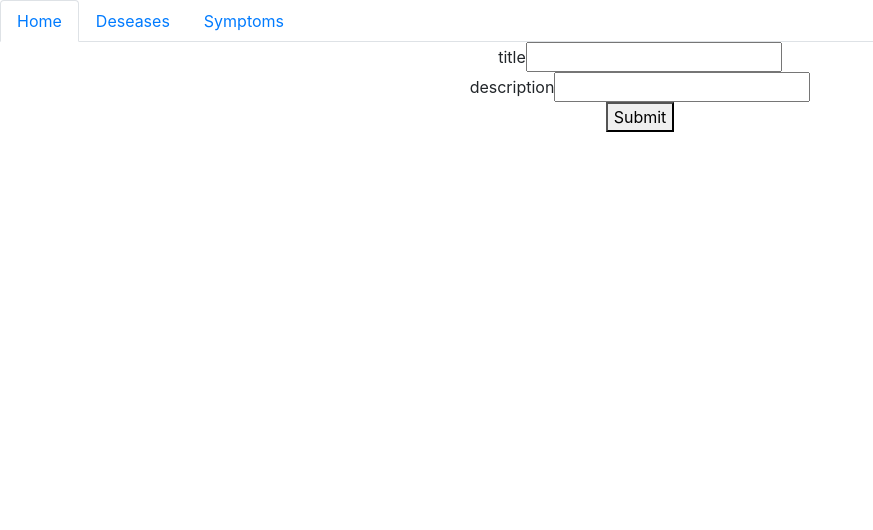
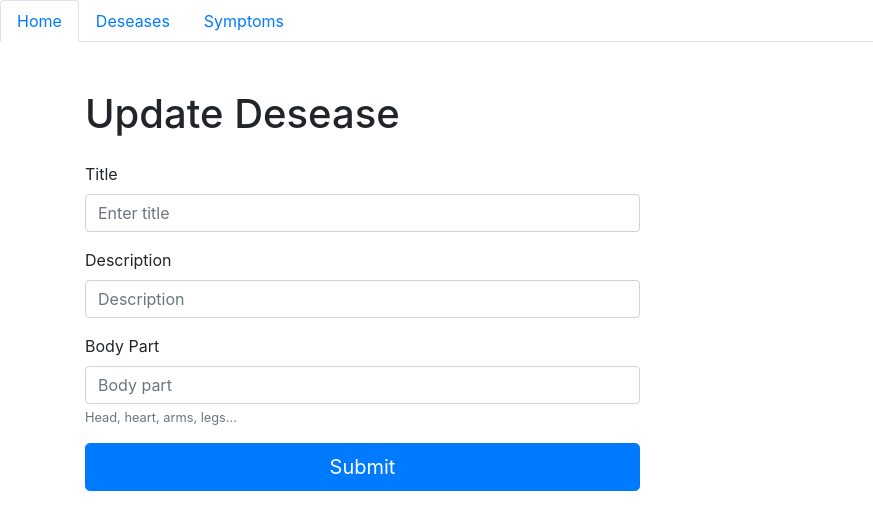
Before and after one commit to cignoBianco/React, a React (Create React App) app: page /edit-desease/1 in a window 1280 px wide. Shown: the top 530 px of the page, without its empty margins (0-873 px from the left). Built offline with nearby package versions, Linux system fonts and the light colour scheme; no server answers.

Commit message:
bootstraped symptoms list and form, updating form, home...

```diff
--- a/src/App.js
+++ b/src/App.js
@@ -39,4 +39,4 @@ function App() {
   );
 }
 
-export default App;
+export default App
--- a/src/components/DeseaseContainer.js
+++ b/src/components/DeseaseContainer.js
@@ -1,5 +1,5 @@
 import React, { useState, useEffect } from 'react'
-import { Link } from 'react-router-dom';
+import { Link } from 'react-router-dom'
 import axios from 'axios'
 import {Card, CardDeck, Button} from 'react-bootstrap'
 
@@ -23,6 +23,7 @@ const DeseaseContainer = () => {
             </Button>
         </Link>
         <br/><br/>
+
         <CardDeck>
         {deseases.map(desease => {
         return (
--- a/src/components/Home.js
+++ b/src/components/Home.js
@@ -1,6 +1,5 @@
 import React, { useState, useEffect } from 'react'
-import ReactDOM from "react-dom"
-import { Link } from 'react-router-dom';
+import { Link } from 'react-router-dom'
 import axios from 'axios'
 
 const Home = () => {
@@ -25,30 +24,22 @@ const Home = () => {
         t.title.toLowerCase().includes(searchTerm.toLocaleLowerCase())
     );
 
-      //const results =
-
   return (
     <>
     <div className="flex">
-          <h1>Home</h1>
-
-
-
+        <h1 class="mt-5 mb-3">Home</h1>
+        <p>Find desease</p>
             <input
                 type="text"
                 placeholder="Search"
                 value={searchTerm}
                 onChange={handleChange}
             />
-
     </div>
-
-
 
     {results.map(desease => {
         return (
             <Link to={{pathname:'/deseases/' + desease.id}}>
-
                 <p>
                     {desease.title}
                     {desease.description}
@@ -59,11 +50,6 @@ const Home = () => {
     )}
     </>
   );
-};
-/*  {deseases.map(item => (
-    <li>{item}</li>
-    ))}*/
-
-
+}
 
 export default Home
--- a/src/components/NotFound.js
+++ b/src/components/NotFound.js
@@ -4,7 +4,9 @@ const NotFound = () => {
   return (
     <>
       <div className="flex">
-        404
+        <h1 className="mt-5">404</h1>
+        <p>Oops! Something is wrong.</p>
+        <a class="button" href="/"><i class="icon-home"></i> Go back in initial page, is better.</a>
       </div>
     </>
   );
--- a/src/components/SymptomsContainer.js
+++ b/src/components/SymptomsContainer.js
@@ -1,6 +1,7 @@
 import React, { useState, useEffect } from 'react'
-import { Link } from 'react-router-dom';
+import { Link } from 'react-router-dom'
 import axios from 'axios'
+import {Card, CardDeck, Button} from 'react-bootstrap'
 
 const SymptomsContainer = () => {
 
@@ -16,23 +17,34 @@ const SymptomsContainer = () => {
     }, [])
 
     return (
-        <>
-        <Link to={{pathname:'/new-symptom/'}}>New symptome</Link>
-        <div className="flex">
+        <><br/>
+        <Link to={{pathname:'/new-symptom/'}}>
+            <Button variant="primary">
+                New symptom
+            </Button>
+        </Link>
+        <br/><br/>
+
+        <CardDeck>
             {symptoms.map(symptom => {
             return (
-                <Link to={{pathname:'/deseases/' + symptom.id}} key={symptom.id}>
-
-                <p>
-                    {symptom.title}
-                    {symptom.description}
-                </p>
-                </Link>
+                <Card  class="card mb-3" style={{minWidth: "18rem", marginBottom: "1rem"}}>
+                    <Card.Body>
+                        <Link to={{pathname:'/symptoms/' + symptom.id}} key={symptom.id}>
+                            <Card.Title>{symptom.title}</Card.Title>
+                        </Link>
+                        <Card.Text>
+                            {symptom.description}
+                        </Card.Text>
+                    </Card.Body>
+                    <Card.Footer>
+                        <small className="text-muted">Last updated {symptom.updated_at} mins ago</small>
+                    </Card.Footer>
+                </Card>
+                )}
             )}
-            )}
-            d c
-        </div>
-        </>
+        </CardDeck>
+      </>
     );
 };
 
--- a/src/components/forms/desease.form.js
+++ b/src/components/forms/desease.form.js
@@ -2,7 +2,8 @@ import React from "react"
 import axios from 'axios'
 import {
     Form,
-    Button
+    Button,
+    Container
 } from 'react-bootstrap'
 
 const CreateNewDesease = (props) => {
@@ -19,17 +20,17 @@ const CreateNewDesease = (props) => {
             }})
             .then(response => console.log(response))
             .catch((err) => console.log(err))
-            .then(setTimeout(() => props.history.push("/deseases"), 600) )
+            .then(setTimeout(() => props.history.push("/deseases"), 700) )
     }
 
     return(
+        <Container>
+            <div class="mt-5 w-50 text-justify">
+                <h1 class="mb-4">Create Desease</h1>
                 <Form  onSubmit={handleSubmit}>
                 <Form.Group controlId="title">
                     <Form.Label>Title</Form.Label>
                     <Form.Control type="text" placeholder="Enter title" id="title" />
-            <Form.Text className="text-muted">
-            We'll never share your email with anyone else.
-            </Form.Text>
                 </Form.Group>
                 <Form.Group controlId="description">
                     <Form.Label>Description</Form.Label>
@@ -37,12 +38,17 @@ const CreateNewDesease = (props) => {
                 </Form.Group>
                 <Form.Group controlId="body_part">
                     <Form.Label>Body Part</Form.Label>
-            <Form.Control type="text" placeholder="body part" id="body_type" />
+                    <Form.Control type="text" placeholder="Body part" id="body_type" />
+                    <Form.Text className="text-muted">
+                        Head, heart, arms, legs...
+                    </Form.Text>
                 </Form.Group>
-        <Button variant="primary" type="submit">
+                <Button variant="primary" size="lg" type="submit" block>
                     Submit
                 </Button>
                 </Form>
+            </div>
+        </Container>
     )
 };
 
--- a/src/components/forms/edit-desease.js
+++ b/src/components/forms/edit-desease.js
@@ -1,15 +1,16 @@
 import React, { useState, useEffect } from 'react'
-import { Link } from 'react-router-dom';
 import axios from 'axios'
+import {
+    Form,
+    Button,
+    Container
+} from 'react-bootstrap'
 
 const EditDesease = (props) => {
-  //const [stateLocal, setState] = useState({ title: props.location.state.post.post.title,
-    //                                        description: props.location.state.post.post.description
-      //                                    })
 
     let params = props.match.params;
+
     const [desease, setDesease] = useState([]);
-
     const [localTitle, setLocalTitle] = useState('');
     const [localDescription, setLocalDescription] = useState('');
 
@@ -24,7 +25,6 @@ const EditDesease = (props) => {
         )
     }, [])
 
-
     const handleTitleChange = (event) => {
         setLocalTitle( event.target.value )
     }
@@ -33,49 +33,58 @@ const EditDesease = (props) => {
         setLocalDescription( event.target.value )
     }
 
-
     const handleSubmit = (event) => {
         event.preventDefault()
 
         const title = event.target.title.value
         const description = event.target.description.value
-
-    const data = {title: title,
+        const data = {
+            title: title,
             description: description
         }
+
         axios.put("/deseases/"+desease.id, data, {headers: {
             'Content-Type': 'application/json',
-
         }})
         .then(res => console.log(res))
         .catch(err => console.log(err))
         .then(setTimeout(() =>  props.history.push("/deseases"), 700 ))
     }
 
+    return(
+        <Container>
+            <div class="mt-5 w-50 text-justify">
+                <h1 class="mb-4">Update Desease</h1>
+                <Form  onSubmit={handleSubmit}>
 
-    return(
-        <div>
-          <form onSubmit={handleSubmit}>
-            title
-            <input
-              id='title'
-              type="text"
+                <Form.Group controlId="title">
+                    <Form.Label>Title</Form.Label>
+                    <Form.Control type="text" placeholder="Enter title" id="title"
                         value={localTitle}
-              onChange={handleTitleChange}
-            />
-            <br />
-            description
-            <input
-              id='description'
-              type="text"
+                        onChange={handleTitleChange} />
+                </Form.Group>
+
+                <Form.Group controlId="description">
+                    <Form.Label>Description</Form.Label>
+                    <Form.Control type="text" placeholder="Description" id="description"
                         value={localDescription}
-              onChange={handleDescriptionChange}
-              />
-          <br />
-          <button type="submit"> Submit </button>
-          </form>
-          <br />
+                        onChange={handleDescriptionChange} />
+                </Form.Group>
+
+                <Form.Group controlId="body_part">
+                    <Form.Label>Body Part</Form.Label>
+                    <Form.Control type="text" placeholder="Body part" id="body_type" />
+                    <Form.Text className="text-muted">
+                        Head, heart, arms, legs...
+                    </Form.Text>
+                </Form.Group>
+
+                <Button variant="primary" size="lg" type="submit" block>
+                    Submit
+                </Button>
+                </Form>
             </div>
+        </Container>
     )}
 
 export default EditDesease
--- a/src/components/forms/symptoms.form.js
+++ b/src/components/forms/symptoms.form.js
@@ -1,5 +1,10 @@
 import React from "react"
 import axios from 'axios'
+import {
+    Form,
+    Button,
+    Container
+} from 'react-bootstrap'
 
 const CreateNewSymptom = (props) => {
 
@@ -8,13 +13,9 @@ const CreateNewSymptom = (props) => {
         const data = {title: event.target.title.value,
             description: event.target.description.value,
         }
-                    console.log(data)
-
-        //const csrf = document.querySelector("meta[name='csrf-token']").getAttribute("content");
 
         axios.post('/symptoms', data, {headers: {
             'Content-Type': 'application/json',
-
         }})
             .then(response => console.log(response))
             .catch((err) => console.log(err))
@@ -22,28 +23,28 @@ const CreateNewSymptom = (props) => {
     }
 
     return(
-            <div>
-              <form onSubmit={handleSubmit}>
-                  title
-                <input
-                    type="text"
-                    id='title'
-                  />
-                <br />
-                description
-                <input
-                  id='description'
-                  type="text"
-                  />
-                 <br />
-
-                 <button type='submit'> Submit </button>
-                 </form>
-              <br />
-
+        <Container>
+            <div class="mt-5 w-50 text-justify">
+                <h1 class="mb-4">Create Desease</h1>
+                <Form  onSubmit={handleSubmit}>
+                    <Form.Group controlId="title">
+                        <Form.Label>Title</Form.Label>
+                        <Form.Control type="text" placeholder="Enter title" id="title" />
+                        <Form.Text className="text-muted">
+                        We'll never share your email with anyone else.
+                        </Form.Text>
+                    </Form.Group>
+                    <Form.Group controlId="description">
+                        <Form.Label>Description</Form.Label>
+                        <Form.Control type="text" placeholder="Description" id="description" />
+                    </Form.Group>
+                    <Button variant="primary" size="lg" type="submit" block>
+                        Submit
+                    </Button>
+                </Form>
             </div>
+        </Container>
     )
 };
 
-//<button onClick={() => history.replace('/desease')}> Cancel </button>
 export default CreateNewSymptom
```
Also changed, not shown: 1 other file (tests, documents, lock files or other folders). Lines whose indentation alone changed are shown as unchanged.
